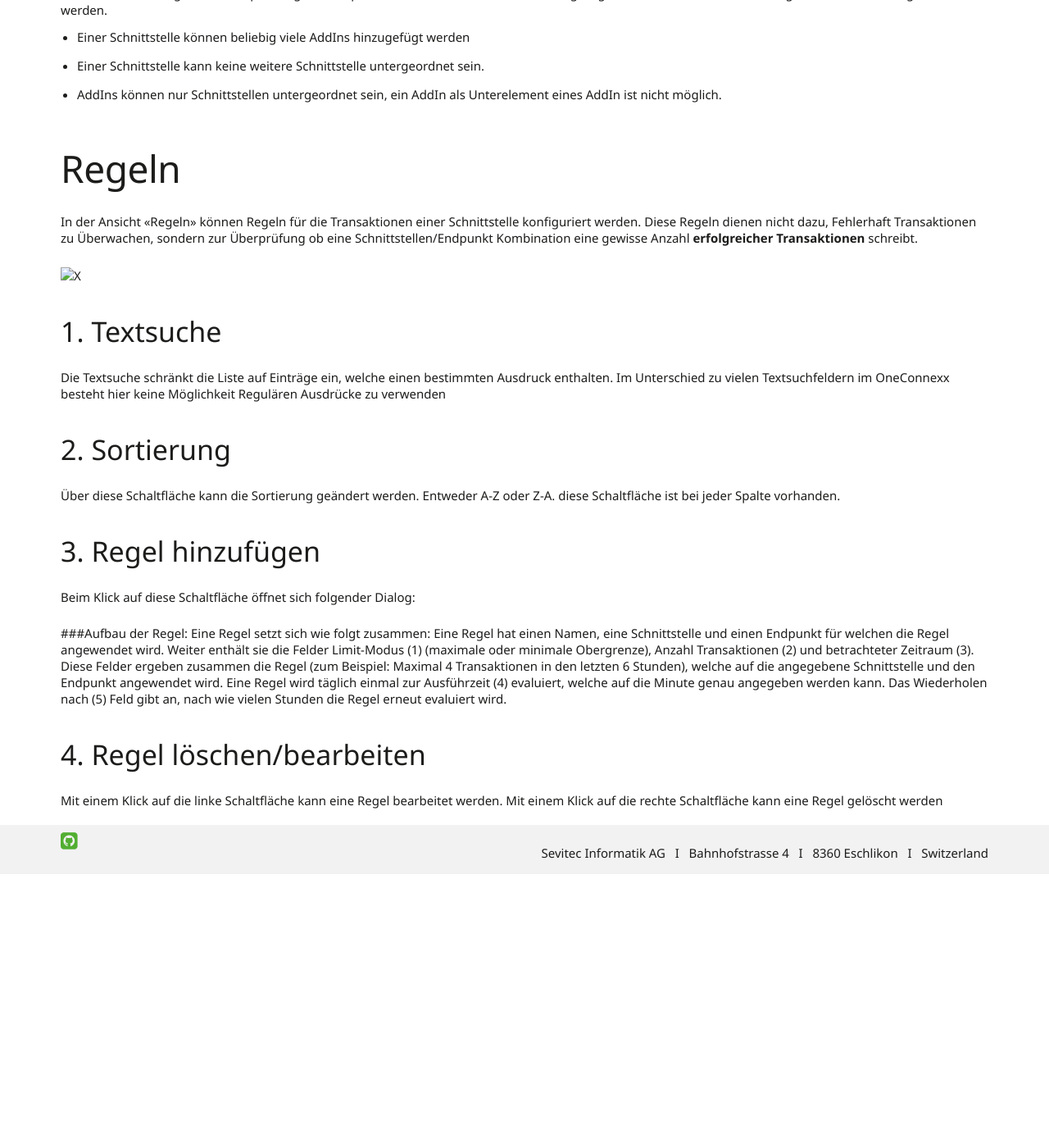
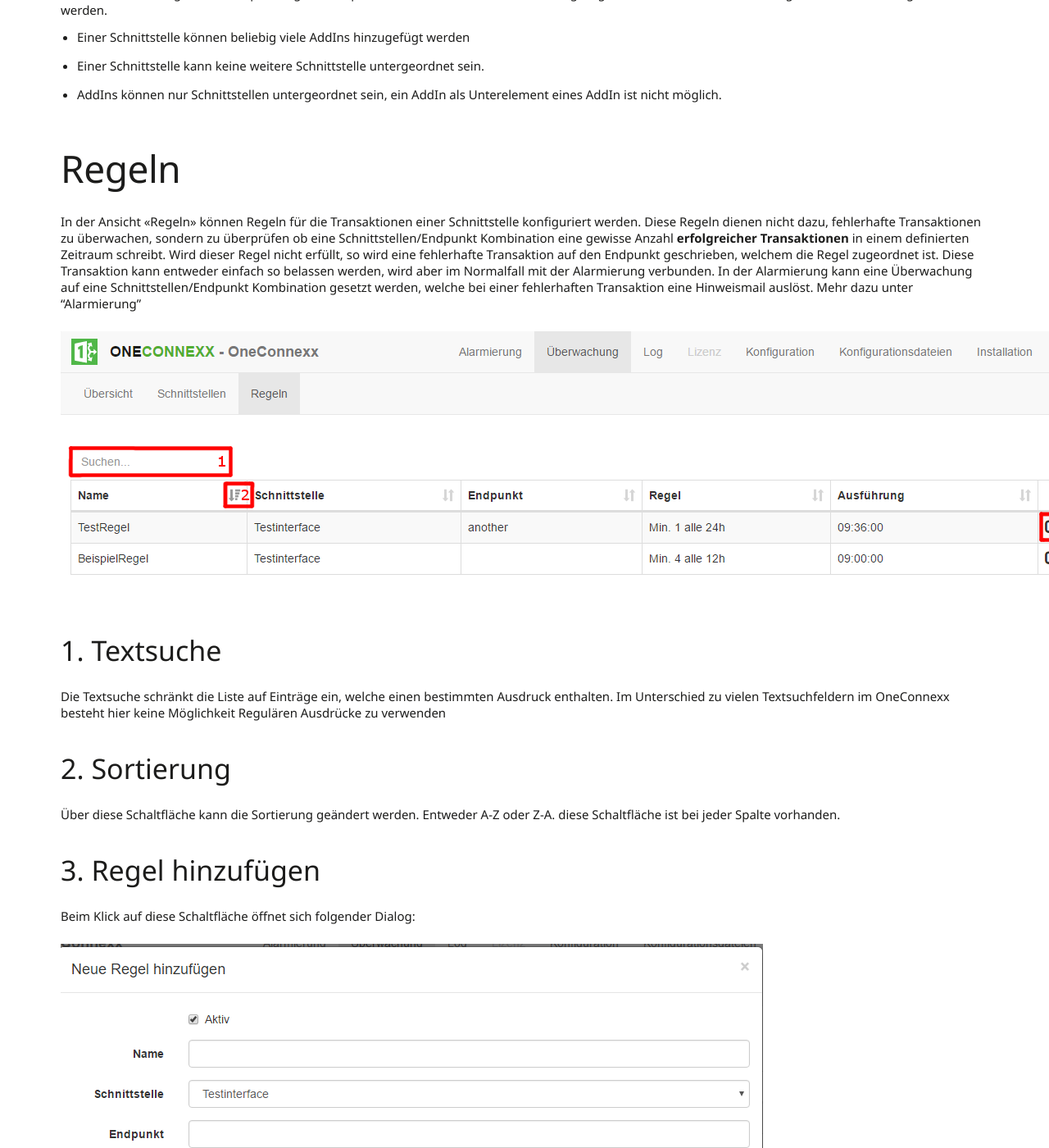
Before and after one commit to primesoft-group/oneconnexx-docs, a Jekyll site: the page built from _pages/webclient/de/ueberwachung.md, in a window 1280 px wide and 1400 px high, scrolled down 4060 px. Shown: the whole window at 82% size. Built offline with Jekyll 4.4.1, drawn with Linux system fonts in a browser that asks for light colours; nearby versions of some CDN libraries; some web fonts are replaced; before the commit the page ends 5126 px from its top, so only the background shows below that; some of the changed text lies outside the part shown.

Commit message:
Rule description added in Monitoring

```diff
--- a/_pages/webclient/de/ueberwachung.md
+++ b/_pages/webclient/de/ueberwachung.md
@@ -86,7 +86,9 @@
 * AddIns können nur Schnittstellen untergeordnet sein, ein AddIn als Unterelement eines AddIn ist nicht möglich.
 
 ## Regeln
-In der Ansicht «Regeln» können Regeln für die Transaktionen einer Schnittstelle konfiguriert werden. Diese Regeln dienen nicht dazu, Fehlerhaft Transaktionen zu Überwachen, sondern zur Überprüfung ob eine Schnittstellen/Endpunkt Kombination eine gewisse Anzahl __erfolgreicher Transaktionen__ schreibt.
+In der Ansicht «Regeln» können Regeln für die Transaktionen einer Schnittstelle konfiguriert werden. Diese Regeln dienen nicht dazu, fehlerhafte Transaktionen zu überwachen, sondern zu überprüfen ob eine Schnittstellen/Endpunkt Kombination eine gewisse Anzahl __erfolgreicher Transaktionen__ in einem definierten Zeitraum schreibt.
+Wird dieser Regel nicht erfüllt, so wird eine fehlerhafte Transaktion auf den Endpunkt geschrieben, welchem die Regel zugeordnet ist.
+Diese Transaktion kann entweder einfach so belassen werden, wird aber im Normalfall mit der Alarmierung verbunden. In der Alarmierung kann eine Überwachung auf eine Schnittstellen/Endpunkt Kombination gesetzt werden, welche bei einer fehlerhaften Transaktion eine Hinweismail auslöst. Mehr dazu unter "Alarmierung"
 
 ![X]({{ site.baseUrl }}/assets/content-images/webclient/de/ruleOverView.png "Regeln")
 
@@ -101,6 +103,8 @@
 ### 3. Regel hinzufügen
 Beim Klick auf diese Schaltfläche öffnet sich folgender Dialog:
 
+![X]({{ site.baseUrl }}/assets/content-images/webclient/de/addNewRule.png "Neue Regel hinzufügen")
+
 ###Aufbau der Regel:
 Eine Regel setzt sich wie folgt zusammen:
 Eine Regel hat einen Namen, eine Schnittstelle und einen Endpunkt für welchen die Regel angewendet wird.
```
Also changed, not shown: assets/content-images/webclient/de/addNewRule.png (added), assets/content-images/webclient/de/ruleOverView.png (added).
